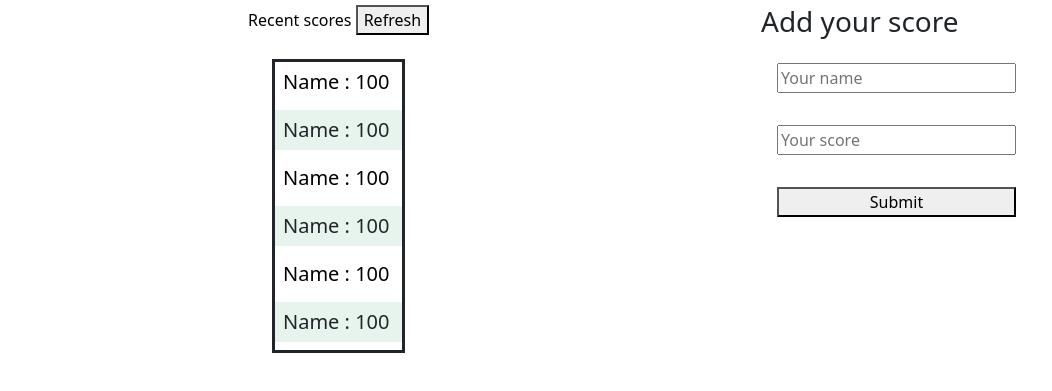
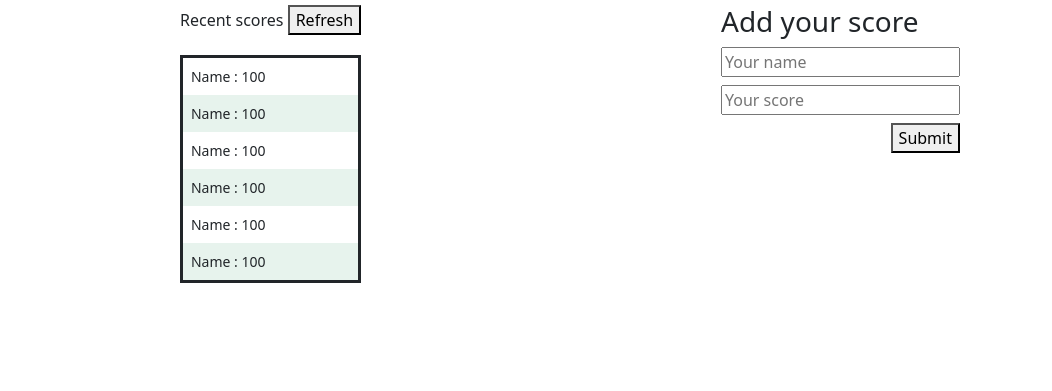
Before and after one commit to saikatgpae/leaderboard, a website built with webpack: page src/index.html in a window 1280 px wide. Shown: the part 99-490 px from the top of the page, without its empty margins (0-1052 px from the left). Built offline with nearby package versions, Linux system fonts and the light colour scheme.

Commit message:
Make the score display box wider & Float the submit button right.

```diff
--- a/src/index.html
+++ b/src/index.html
@@ -8,25 +8,25 @@
 </head>
 <body>
     <h1 class="p-4">Leadboard</h1>
-    <main class="d-flex container justify-content-around">
+    <main class="d-flex container justify-content-around m-0 p-0">
         <section class="score">
             <label for="refresh">Recent scores</label>
             <button id="refresh">Refresh</button>
-            <div class="scores border border-3 border-dark m-4">
-                <h5 class="p-2">Name : 100</h5>
-                <h5 class="bg-success p-2 text-dark bg-opacity-10">Name : 100</h5>
-                <h5 class="p-2">Name : 100</h5>
-                <h5 class="bg-success p-2 text-dark bg-opacity-10">Name : 100</h5>
-                <h5 class="p-2">Name : 100</h5>
-                <h5 class="bg-success p-2 text-dark bg-opacity-10">Name : 100</h5>
+            <div class="scores border border-3 border-dark d-flex flex-column">
+                <small class="p-2">Name : 100</small>
+                <small class="bg-success p-2 text-dark bg-opacity-10">Name : 100</small>
+                <small class="p-2">Name : 100</small>
+                <small class="bg-success p-2 text-dark bg-opacity-10">Name : 100</small>
+                <small class="p-2">Name : 100</small>
+                <small class="bg-success p-2 text-dark bg-opacity-10">Name : 100</small>
             </div>
         </section>
         <section class="add-score">
             <h3>Add your score</h3>
             <form action="#" class="d-flex flex-column">
-                <input type="text" placeholder="Your name" class="m-3">
-                <input type="text" placeholder="Your score" class="m-3">
-                <button class="m-3">Submit</button>
+                <div><input type="text" placeholder="Your name" class=""></div>
+                <div class="mt-2"><input type="text" placeholder="Your score" class=""></div>
+                <div class="mt-2"><button class="submit-button">Submit</button></div>
             </form>
         </section>
     </main>
--- a/src/style.css
+++ b/src/style.css
@@ -1,3 +1,8 @@
-.score {
-  color: black;
+.scores {
+  margin-top: 20px;
+  font-size: 1rem;
 }
+
+.submit-button {
+  float: right;
+}
```
